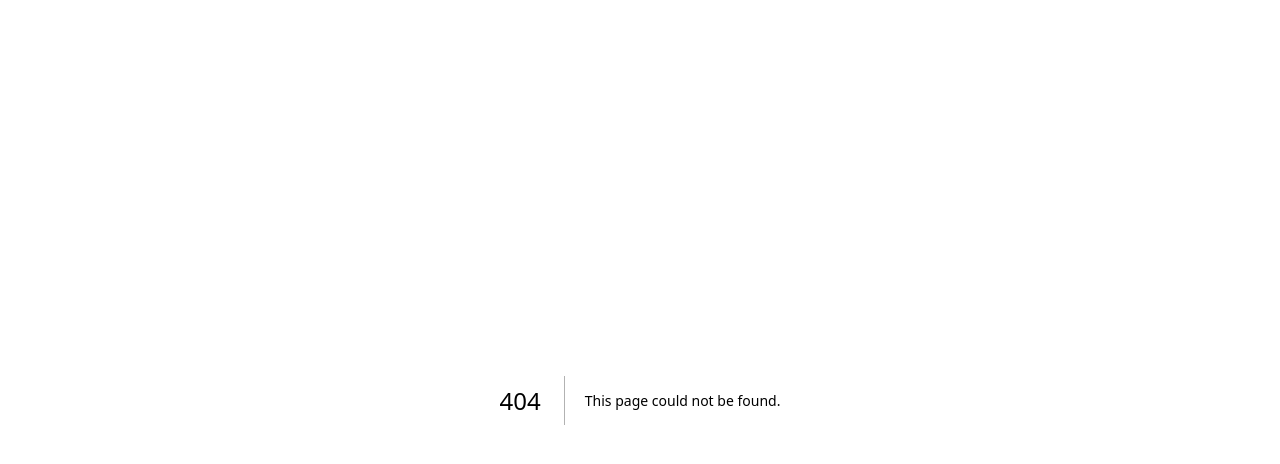
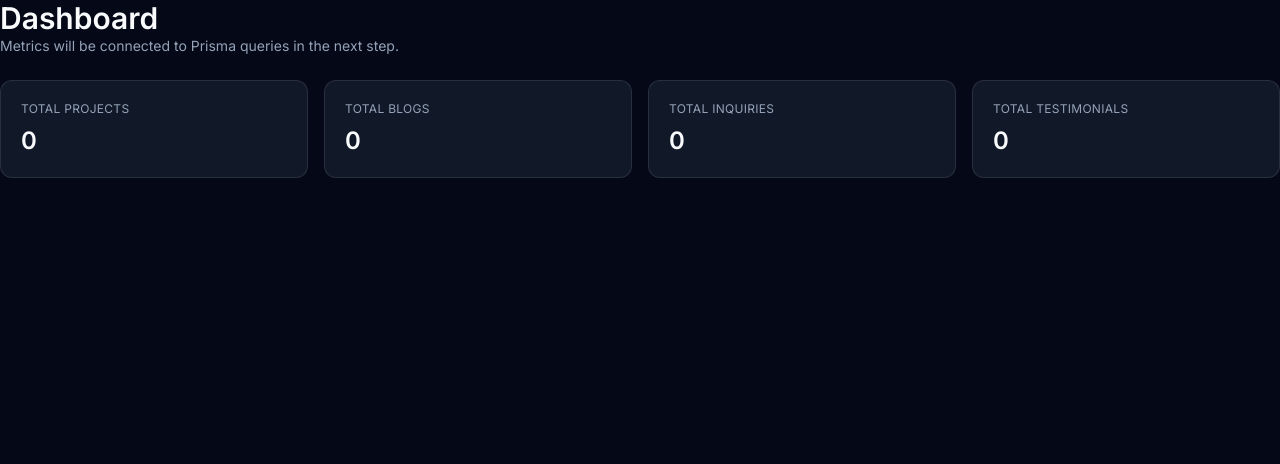
Before and after one commit to sh3ki/sheki-portfolio, a Next.js app: page /admin/dashboard in a window 1280 px wide. Before the commit this address had no page. Shown: the top 464 px of the page. Built offline with nearby package versions, Linux system fonts and the light colour scheme.

Commit message:
Create src/app/admin/dashboard/page.tsx

```diff
--- /dev/null
+++ b/src/app/admin/dashboard/page.tsx
@@ -0,0 +1,26 @@
+const metrics = [
+  { label: "Total Projects", value: "0" },
+  { label: "Total Blogs", value: "0" },
+  { label: "Total Inquiries", value: "0" },
+  { label: "Total Testimonials", value: "0" },
+];
+
+export default function AdminDashboardPage() {
+  return (
+    <section className="space-y-6">
+      <header>
+        <h1 className="text-3xl font-semibold">Dashboard</h1>
+        <p className="text-sm text-muted">Metrics will be connected to Prisma queries in the next step.</p>
+      </header>
+
+      <div className="grid gap-4 sm:grid-cols-2 xl:grid-cols-4">
+        {metrics.map((metric) => (
+          <article key={metric.label} className="rounded-xl border border-white/10 bg-surface p-5">
+            <p className="text-xs uppercase tracking-wide text-muted">{metric.label}</p>
+            <p className="mt-2 text-2xl font-semibold">{metric.value}</p>
+          </article>
+        ))}
+      </div>
+    </section>
+  );
+}
```
